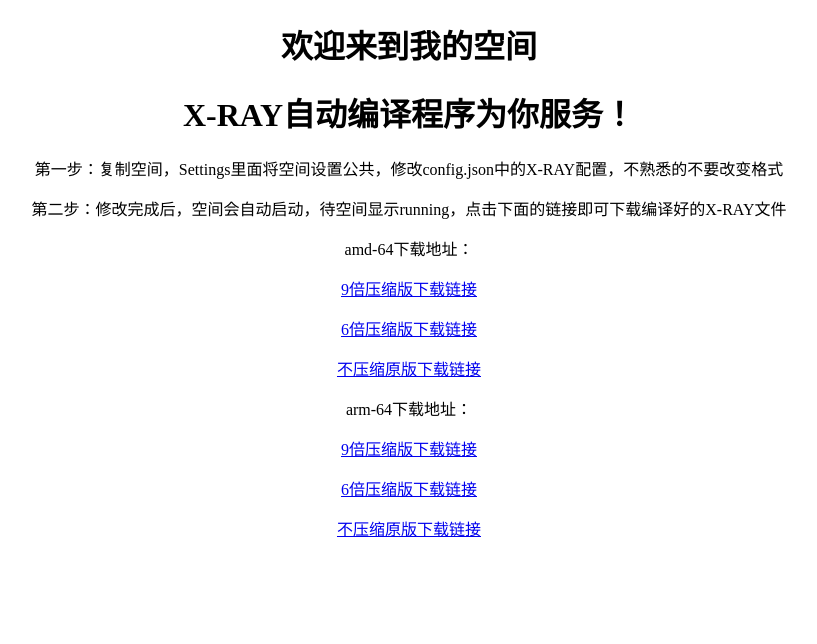
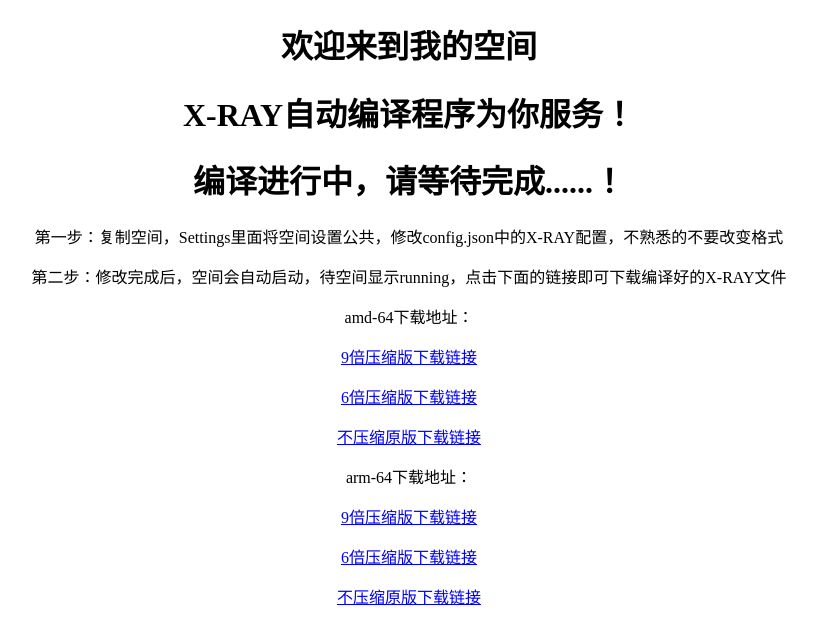
Before and after one commit to ipan233/webapp, a plain HTML site: page index.html in a window 1280 px wide. Shown: the whole page, without its empty margins (231-1048 px from the left). Drawn offline with Linux system fonts and the light colour scheme.

Commit message:
Update index.html

```diff
--- a/index.html
+++ b/index.html
@@ -15,6 +15,7 @@
 <body>
   <h1>欢迎来到我的空间</h1>
   <h1>X-RAY自动编译程序为你服务！</h1>
+  <h1>编译进行中，请等待完成......！</h1>
   <p>第一步：复制空间，Settings里面将空间设置公共，修改config.json中的X-RAY配置，不熟悉的不要改变格式</p>
   <p>第二步：修改完成后，空间会自动启动，待空间显示running，点击下面的链接即可下载编译好的X-RAY文件</p>
   <p>amd-64下载地址：</p>
```
